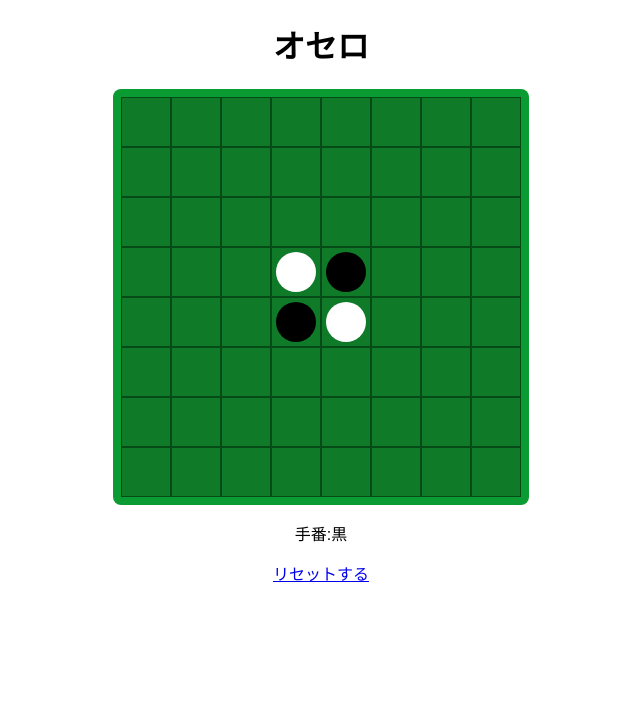
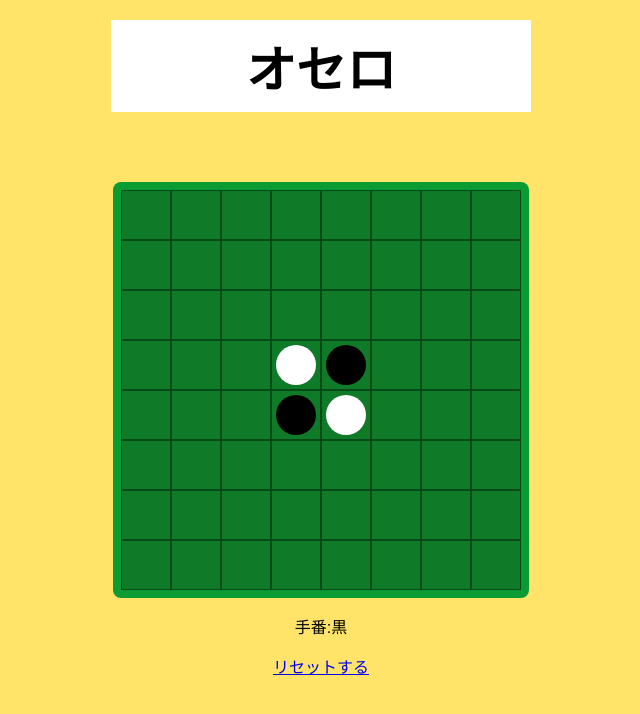
Before and after one commit to sokuratesu-create/Osero_game_taijin, a Flask app: page / in a window 1280 px wide. Shown: the top 714 px of the page, without its empty margins (319-959 px from the left). Run offline with Flask 3, Linux system fonts and the light colour scheme.

Commit message:
update CSS layout and board styling

```diff
--- a/static/style.css
+++ b/static/style.css
@@ -1,9 +1,19 @@
 body{
     font-family: sans-serif;
     text-align: center;
+    background-color: rgb(255, 228, 105);
+}
+
+h1, h2{
+    font-size: 50px;
+    padding: 10px;
+    width: 400px;
+    margin: 20px auto;
+    background-color: #FFFFFF;
 }
 
 .board{
+    margin-top: 50px;
     display: inline-block;
     background: #0a9b32;
     padding: 8px;
@@ -26,8 +36,12 @@ body{
     cursor: pointer;
 }
 
+.cell:hover{
+    background: #139c35;
+}
+
 form{
-    margin: 0;
+    margin: 0; /* セルの中に収めるため */
 }
 
 .stone{
```
